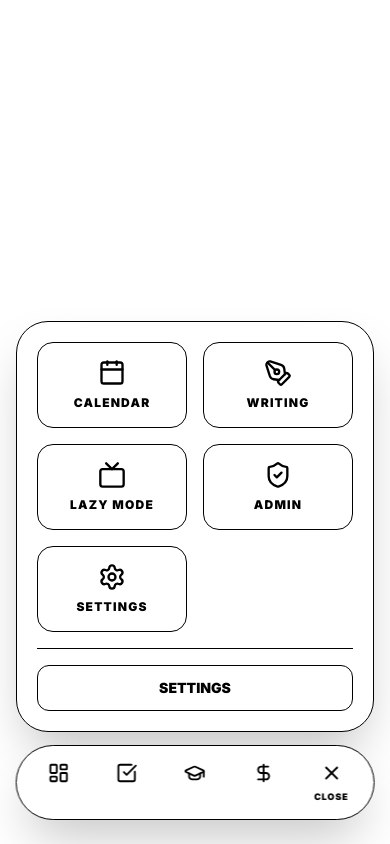
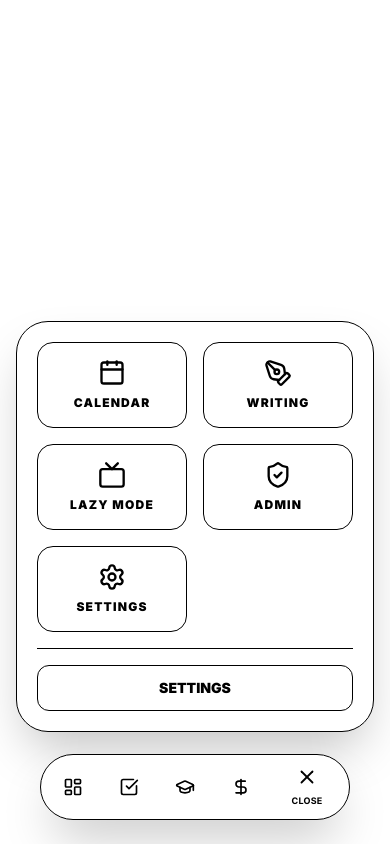
Before and after one commit to babycoderabbit/webapp, a Next.js app: page / in a window 390 px wide. Both pictures are taken after a click on the button "MORE". Built offline with nearby package versions, Linux system fonts and the light colour scheme; no server answers.

Commit message:
Optimize mobile navbar to use sleek expanding pill design

```diff
--- a/src/components/MobileNav.tsx
+++ b/src/components/MobileNav.tsx
@@ -73,7 +73,7 @@ export function MobileNav() {
       </div>
 
       {/* Floating Bottom Nav */}
-      <div className="md:hidden fixed bottom-6 left-1/2 -translate-x-1/2 w-[92%] max-w-[380px] bg-white/90 backdrop-blur-xl border border-black/10 p-2 flex justify-between items-center shadow-2xl rounded-full z-50">
+      <div className="md:hidden fixed bottom-6 left-1/2 -translate-x-1/2 w-max bg-white/90 backdrop-blur-xl border border-black/10 p-1.5 flex justify-center items-center shadow-2xl rounded-full z-50 gap-1">
         {mainNav.map(item => {
           const isActive = pathname?.startsWith(item.href)
           const Icon = item.icon
@@ -83,12 +83,15 @@ export function MobileNav() {
               href={item.href}
               onClick={() => setMoreOpen(false)}
               className={cn(
-                "py-2 px-1 transition-all duration-300 flex flex-col items-center justify-center gap-1 flex-1 min-w-0 rounded-full",
-                isActive ? "text-black bg-black/10" : "text-black/60 hover:text-black hover:bg-black/5"
+                "h-[52px] transition-all duration-300 flex flex-col items-center justify-center rounded-full relative overflow-hidden",
+                isActive ? "w-[72px] text-black bg-black/5" : "w-[52px] text-black/60 hover:text-black hover:bg-black/5"
               )}
             >
-              <Icon size={22} className={cn("transition-transform flex-shrink-0", isActive && "scale-110")} />
-              <span className={cn("text-[9px] font-black uppercase tracking-widest transition-all truncate w-full text-center mt-0.5", isActive ? "opacity-100" : "opacity-0 translate-y-1")}>
+              <Icon size={20} className={cn("transition-transform flex-shrink-0 duration-300", isActive ? "-translate-y-2.5 scale-110" : "translate-y-0")} />
+              <span className={cn(
+                "text-[9px] font-bold uppercase tracking-wide absolute bottom-1.5 left-0 w-full text-center transition-all duration-300",
+                isActive ? "opacity-100 translate-y-0" : "opacity-0 translate-y-4"
+              )}>
                 {item.name}
               </span>
             </Link>
@@ -98,12 +101,19 @@ export function MobileNav() {
         <button
           onClick={() => setMoreOpen(!moreOpen)}
           className={cn(
-            "py-2 px-1 transition-all duration-300 flex flex-col items-center justify-center gap-1 flex-1 min-w-0 rounded-full",
-            moreOpen ? "text-black bg-black/10" : "text-black/60 hover:text-black hover:bg-black/5"
+            "h-[52px] transition-all duration-300 flex flex-col items-center justify-center rounded-full relative overflow-hidden",
+            moreOpen ? "w-[72px] text-black bg-black/5" : "w-[52px] text-black/60 hover:text-black hover:bg-black/5"
           )}
         >
-          {moreOpen ? <X size={22} className="flex-shrink-0" /> : <Menu size={22} className="flex-shrink-0" />}
-          <span className={cn("text-[9px] font-black uppercase tracking-widest transition-all truncate w-full text-center mt-0.5", moreOpen ? "opacity-100" : "opacity-0 translate-y-1")}>
+          {moreOpen ? (
+            <X size={20} className="transition-transform flex-shrink-0 duration-300 -translate-y-2.5 scale-110" />
+          ) : (
+            <Menu size={20} className="transition-transform flex-shrink-0 duration-300 translate-y-0" />
+          )}
+          <span className={cn(
+            "text-[9px] font-bold uppercase tracking-wide absolute bottom-1.5 left-0 w-full text-center transition-all duration-300",
+            moreOpen ? "opacity-100 translate-y-0" : "opacity-0 translate-y-4"
+          )}>
             {moreOpen ? 'Close' : 'More'}
           </span>
         </button>
```
